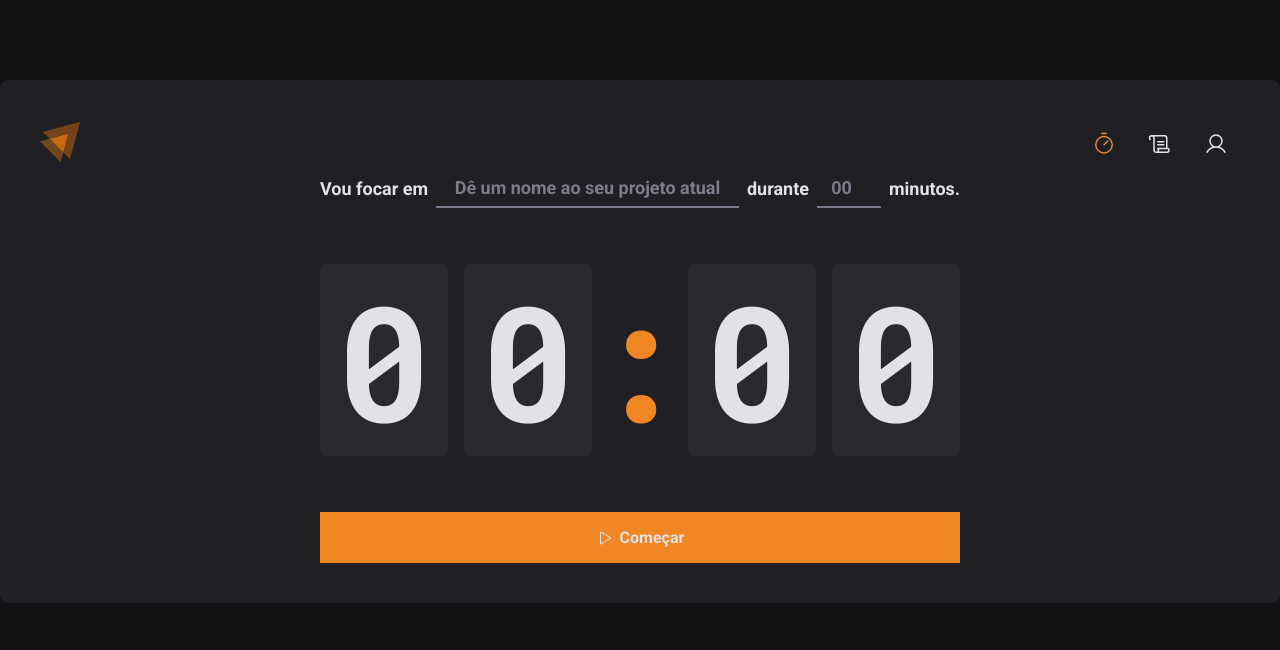
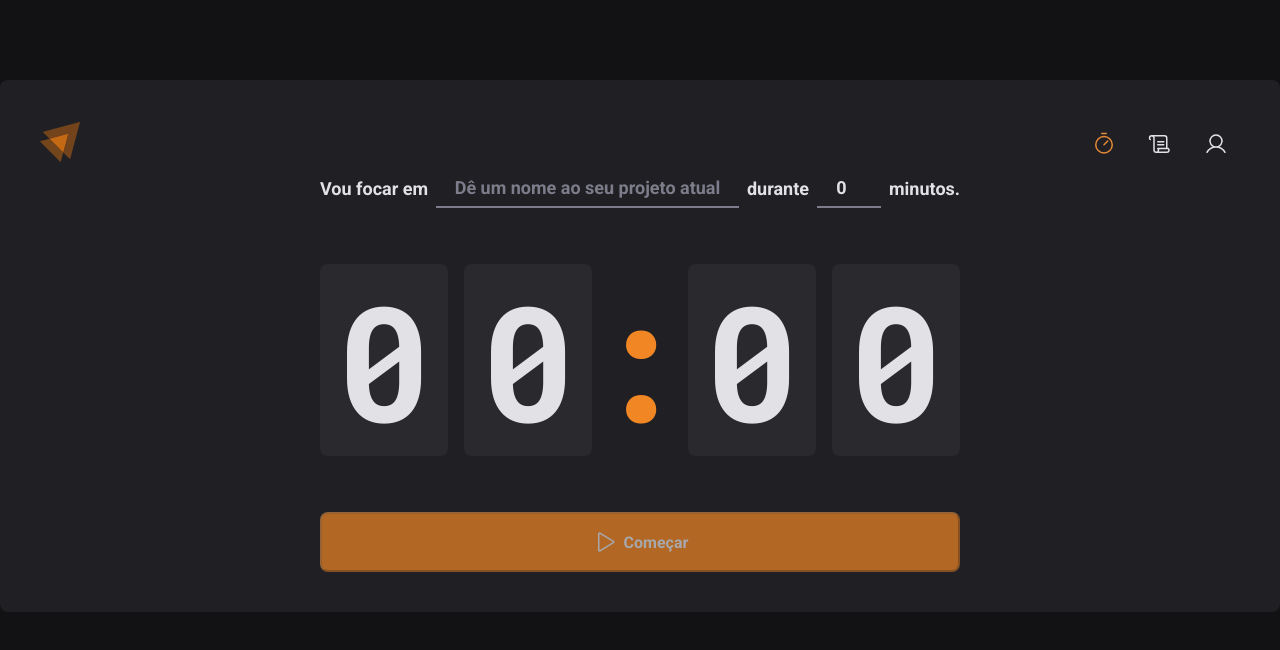
Before and after one commit to joaoramosty/pomotimer, a React (Vite) app: page / in a window 1280 px wide. Shown: the top 650 px of the page. Built offline with nearby package versions, Linux system fonts and the light colour scheme.

Commit message:
:construction: need fix CountDownContainer

```diff
--- a/package.json
+++ b/package.json
@@ -10,12 +10,15 @@
     "preview": "vite preview"
   },
   "dependencies": {
+    "@hookform/resolvers": "^3.3.1",
     "@phosphor-icons/react": "^2.0.13",
     "phosphor-react": "^1.4.1",
     "react": "^18.2.0",
     "react-dom": "^18.2.0",
+    "react-hook-form": "^7.46.2",
     "react-router-dom": "^6.16.0",
-    "styled-components": "^6.0.8"
+    "styled-components": "^6.0.8",
+    "zod": "^3.22.2"
   },
   "devDependencies": {
     "@types/react": "^18.2.15",
--- a/src/pages/Home/index.tsx
+++ b/src/pages/Home/index.tsx
@@ -1,14 +1,89 @@
 import {Play } from "@phosphor-icons/react";
-import {HomeContainer,FormContainer,CountDownContainer,Separator,StartCountDownButton,TaskInput,MinutesAmountInput} from "./styles"
+import {useForm} from "react-hook-form"
+import {zodResolver} from "@hookform/resolvers/zod"
+import * as zod from "zod"
+import {HomeContainer,
+  FormContainer,
+  CountDownContainer,
+  Separator,
+  StartCountDownButton,
+  TaskInput,
+  MinutesAmountInput} from "./styles"
+import { useState } from "react";
+
+const newCycleFormValidationSchema = zod.object({
+    task: zod.string().min(1,"informe a tarefa"),
+    MinutesAmount: zod
+    .number()
+    .min(5)
+    .max(90),
+})
+
+type NewCycleFormData = zod.infer<typeof newCycleFormValidationSchema>
+
+interface Cycle{
+  id:string,
+  task:string,
+  minutesAmount:number,
+
+}
+
+
 export function Home() {
-    return (
+
+    const [cycles,setCycles] = useState<Cycle[]>([])
+    const [activeCycleId, setActiveCycleId] =useState<string | null >(null)
+    const [amountSecondsPassed,setAmountSecondsPassed] = useState(0)
+
+    const {register,handleSubmit,watch,reset} = useForm<NewCycleFormData>({
+      resolver:zodResolver(newCycleFormValidationSchema),
+      defaultValues:{
+        task:'',
+        minutesAmount:0,
+      }
+    })
+
+    function handleCreateNewCycle(data:NewCycleFormData){
+      const id = String(new Date().getTime())
+      const newCycle:Cycle={
+        id,
+        task:data.task,
+        minutesAmount:data.MinutesAmount,
+      }
+
+      setCycles((state) =>[...state,newCycle])
+      setActiveCycleId(id)
+
+
+      reset();
+    }
+    const activeCycle = cycles.find((cycle)=>cycle.id===activeCycleId)
+    const totalSeconds = activeCycle ? activeCycle.minutesAmount * 60 : 0
+    const currentSeconds = activeCycle ? totalSeconds - amountSecondsPassed : 0
+
+    const minutesAmount = Math.floor(currentSeconds/60)
+    const secondsAmount = currentSeconds % 60
+
+    const minutes = String(minutesAmount).padStart(2,'0')
+    const seconds = String(secondsAmount).padStart(2,'0')
+
+    const task = watch('task')
+    const isSubmitDisable = !task
+
+  return (
       <HomeContainer>
-        <form >
+        <form onSubmit={handleSubmit(handleCreateNewCycle)}>
 
           <FormContainer>
 
             <label htmlFor="text">Vou focar em </label>
-            <TaskInput id="text" type="text" placeholder="Dê um nome ao seu projeto atual"/>
+
+            <TaskInput
+              id="text"
+              type="text"
+              placeholder="Dê um nome ao seu projeto atual"
+              {...register('task')}
+            />
 
 
             <label htmlFor="minutesAmount" >durante</label>
@@ -21,6 +96,7 @@ export function Home() {
             step={10}
             min={5}
             max={90}
+            {...register('minutesAmount',{valueAsNumber:true})}
 
             />
             {/* <button> <Minus size={24}/> </button> */}
@@ -30,15 +106,15 @@ export function Home() {
           </FormContainer>
 
           <CountDownContainer>
-            <span>0</span>
-            <span>0</span>
+            <span>{minutes[0]}</span>
+            <span>{minutes[1]}</span>
             <Separator>:</Separator>
-            <span>0</span>
-            <span>0</span>
+            <span>{seconds[0]}</span>
+            <span>{seconds[1]}</span>
           </CountDownContainer>
 
-          <StartCountDownButton>
-            <Play/>
+          <StartCountDownButton disabled={isSubmitDisable} type="submit">
+            <Play size={24}/>
             Começar
           </StartCountDownButton>
 
--- a/src/pages/Home/styles.ts
+++ b/src/pages/Home/styles.ts
@@ -92,7 +92,7 @@ export const StartCountDownButton=styled.button`
     align-items: center;
     justify-content: center;
     padding: 1rem;
-    border: 8px;
+    border-radius: 8px;
     gap:.5rem;
     font-weight: bold;
     cursor: pointer;
```
Also changed, not shown: 1 other file (tests, documents, lock files or other folders).
